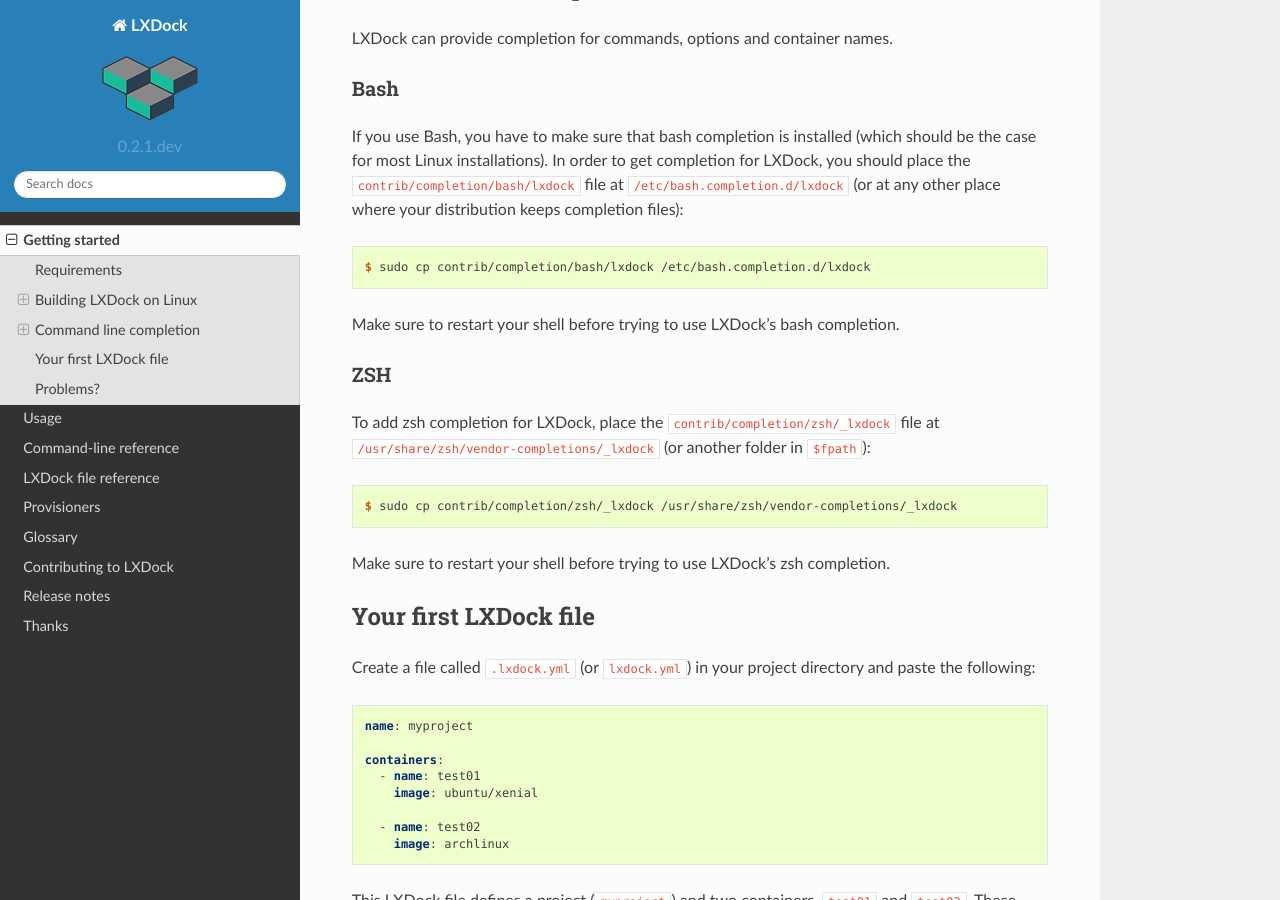
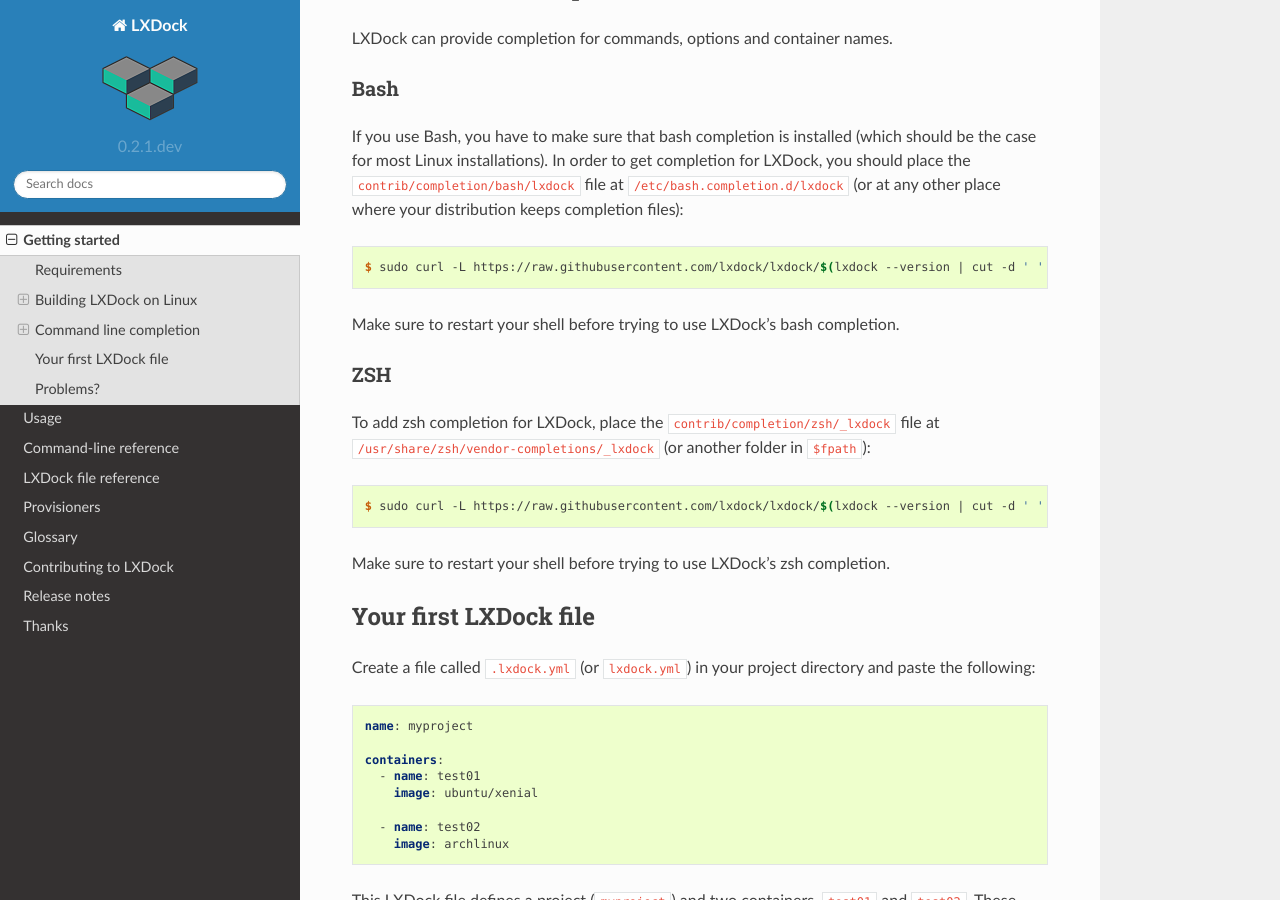
Before and after one commit to lxdock/lxdock, a Sphinx documentation site: the page built from docs/getting_started.rst, in a window 1280 px wide and 900 px high, scrolled down 1840 px. Built offline with Sphinx 7.4.7 and the Read the Docs theme 2.0.0, drawn with Linux system fonts in a browser that asks for light colours.

Commit message:
Updated documentation

```diff
--- a/docs/getting_started.rst
+++ b/docs/getting_started.rst
@@ -99,7 +99,7 @@
 
 .. code-block:: console
 
-  $ sudo cp contrib/completion/bash/lxdock /etc/bash.completion.d/lxdock
+  $ sudo curl -L https://raw.githubusercontent.com/lxdock/lxdock/$(lxdock --version | cut -d ' ' -f 2)/contrib/completion/bash/lxdock -o /etc/bash_completion.d/lxdock
 
 Make sure to restart your shell before trying to use LXDock's bash completion.
 
@@ -111,7 +111,7 @@
 
 .. code-block:: console
 
-  $ sudo cp contrib/completion/zsh/_lxdock /usr/share/zsh/vendor-completions/_lxdock
+  $ sudo curl -L https://raw.githubusercontent.com/lxdock/lxdock/$(lxdock --version | cut -d ' ' -f 2)/contrib/completion/zsh/_lxdock -o /usr/share/zsh/vendor-completions/_lxdock
 
 Make sure to restart your shell before trying to use LXDock's zsh completion.
 
```
